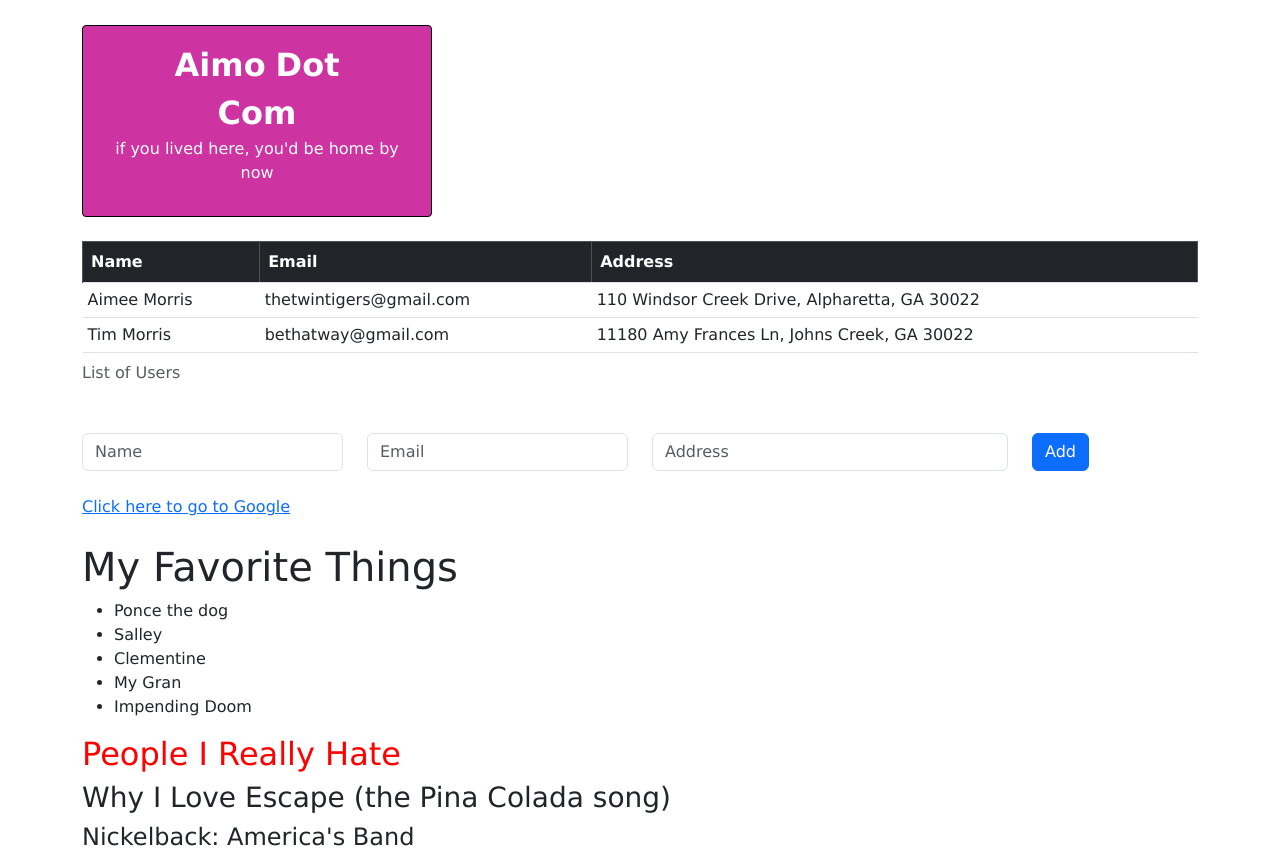
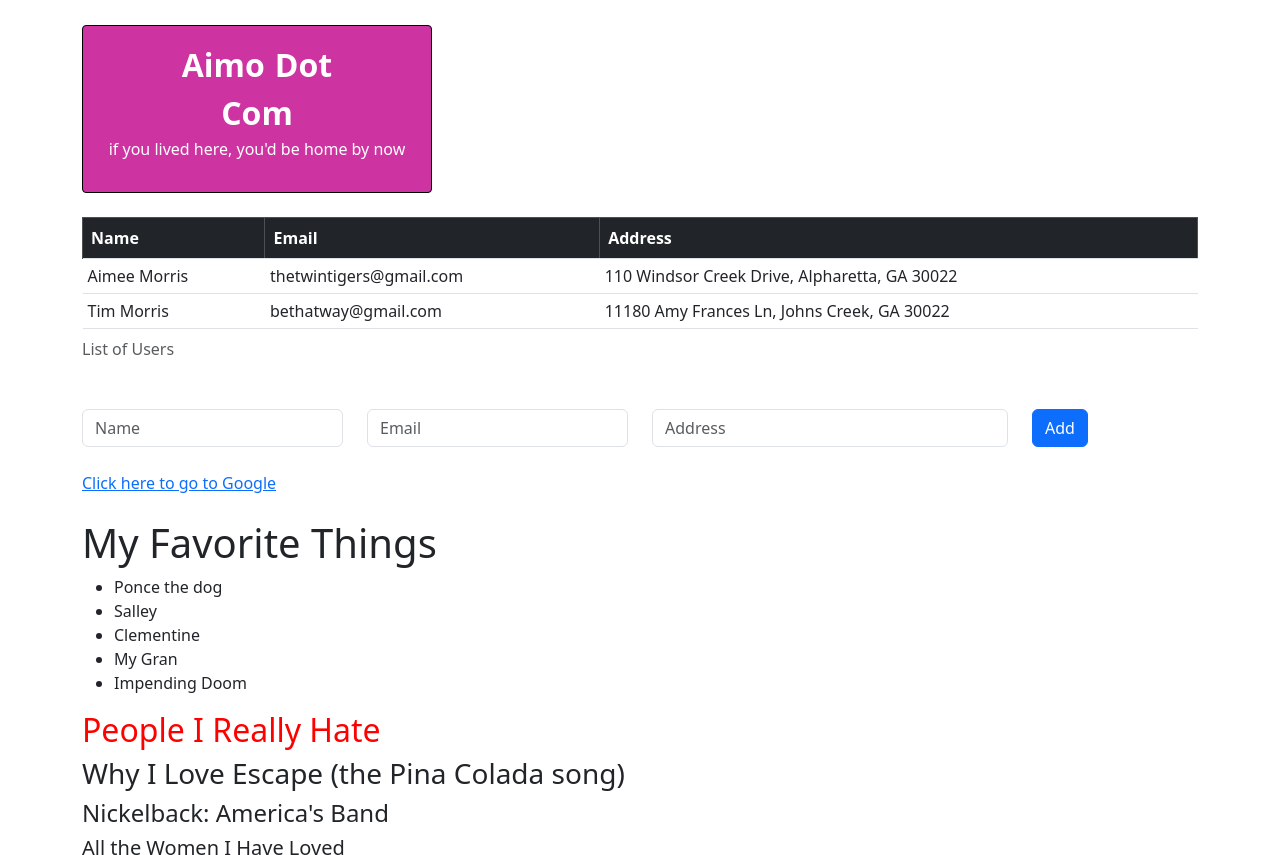
Before and after one commit to aimo88/sandbox, a website: page src/html/test.html in a window 1280 px wide. Shown: the top 855 px of the page. Drawn offline with nearby package versions, Linux system fonts and the light colour scheme.

Commit message:
small css changes

```diff
--- a/src/css/site.css
+++ b/src/css/site.css
@@ -1,12 +1,10 @@
-body {
-    font-family: Verdana, Geneva, Tahoma, sans-serif;
-}
+
 /*  this represents any element
     with a class of "myclass" */
 .myclass {
     font-size: 32px;
     color: #fff;
-    font-weight: 900;
+    font-weight: 700;
     margin-top:25px;
     padding: 15px;
     border: 1px solid #000;
```
Also changed, not shown: src/css/site.min.css.
